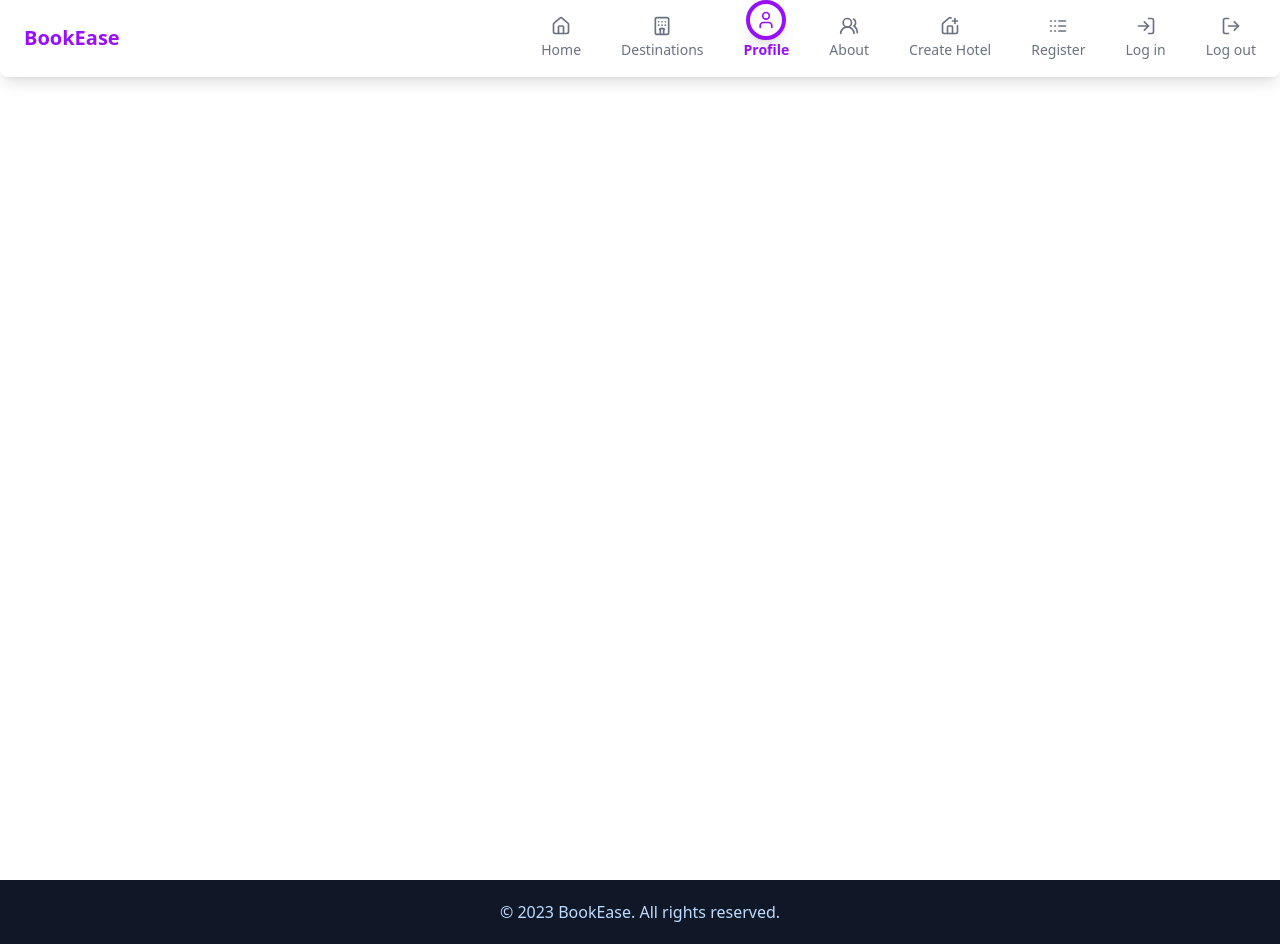
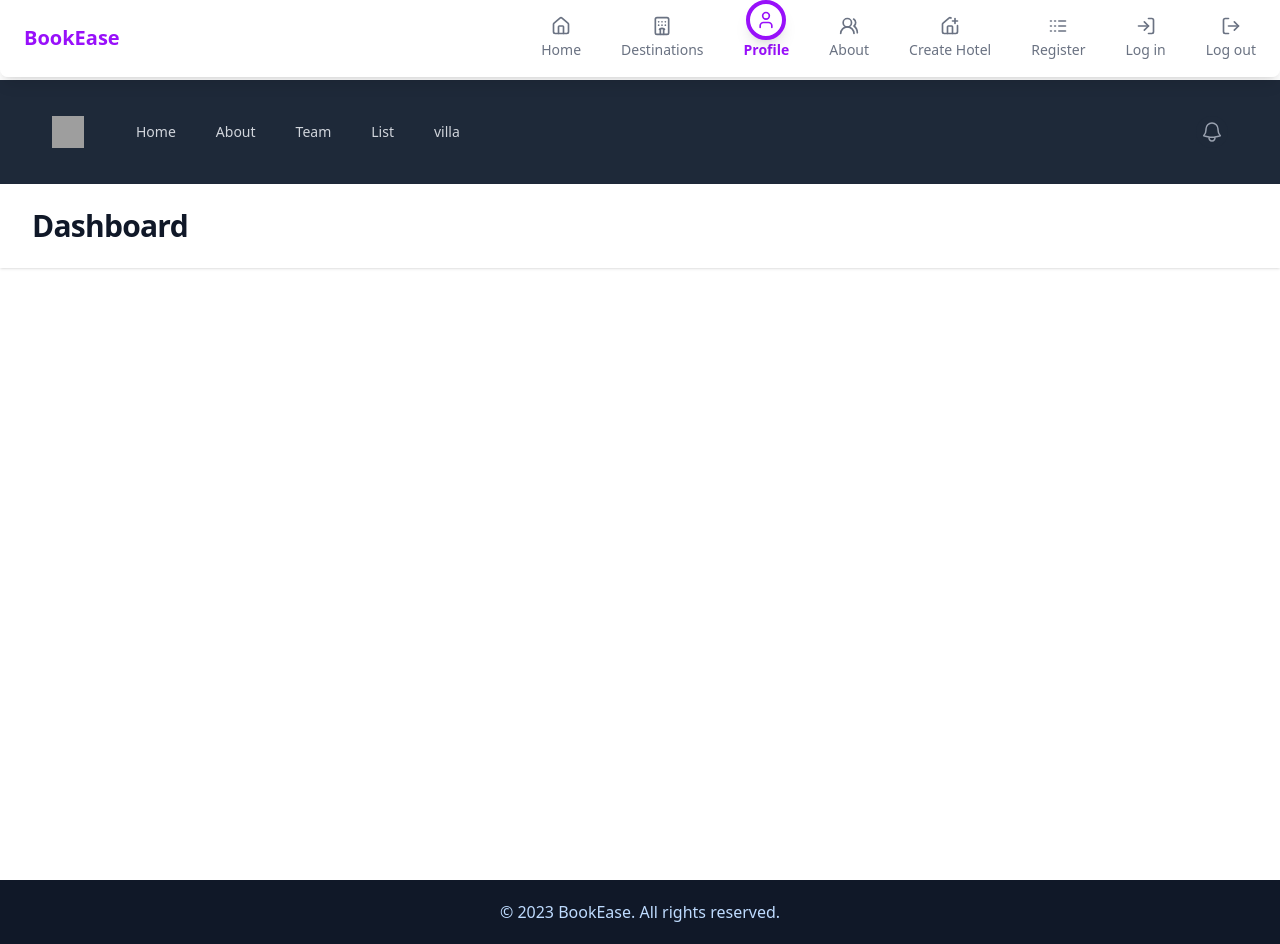
Before and after one commit to Dimitar-Stoykov/ReactJS-Booking-platform-, a React (Vite) app in the folder client/: page /profile in a window 1280 px wide. Built offline with nearby package versions, Linux system fonts and the light colour scheme; grey boxes are pictures that could not be loaded.

Commit message:
dependecies

```diff
--- a/client/package.json
+++ b/client/package.json
@@ -10,6 +10,10 @@
     "preview": "vite preview"
   },
   "dependencies": {
+    "@headlessui/react": "^2.2.0",
+    "@heroicons/react": "^2.2.0",
+    "@tailwindcss/vite": "^4.0.14",
+    "lucide-react": "^0.483.0",
     "react": "^19.0.0",
     "react-dom": "^19.0.0",
     "react-router": "^7.3.0",
--- a/client/src/App.jsx
+++ b/client/src/App.jsx
@@ -4,6 +4,7 @@ import Home from "./components/home/Home"
 import {Routes, Route} from 'react-router';
 import HotelListing from "./components/hotels/HotelListing";
 import HotelDetails from "./components/hotels/HotelDetails";
+import Profile from "./components/profile/Profile";
 
 
 
@@ -18,6 +19,7 @@ function App() {
           <Route path="/about" element={<About /> } />
           <Route path="/destinations" element={<HotelListing /> } />
           <Route path="/hotel/details" element={<HotelDetails /> } />
+          <Route path="/profile" element={<Profile /> } />
         </Routes>
 
         </main>
--- a/client/src/components/hotels/HotelListing.jsx
+++ b/client/src/components/hotels/HotelListing.jsx
@@ -10,11 +10,8 @@ export default function HotelListing() {
 
         }}>
 
-        <div className="absolute inset-0  bg-opacity-50 flex flex-col justify-center items-center text-center text-white p-6">
+        <div className="absolute mb-8 inset-0  bg-opacity-50 flex flex-col justify-center items-center text-center text-white p-6">
           <h1 className="text-5xl font-bold">Find Your Perfect Stay</h1>
-          <p className="text-lg mt-4 max-w-xl">
-            Discover luxurious hotels and resorts tailored to your dream vacation.
-          </p>
         </div>
       </div>
 
--- /dev/null
+++ b/client/src/components/profile/Profile.jsx
@@ -0,0 +1,156 @@
+import { Disclosure, DisclosureButton, DisclosurePanel, Menu, MenuButton, MenuItem, MenuItems } from '@headlessui/react'
+import { Bars3Icon, BellIcon, XMarkIcon } from '@heroicons/react/24/outline'
+import { Link, NavLink } from 'react-router'
+
+
+
+export default function Profile() {
+    const user = {
+        name: 'Tom Cook',
+        email: 'tom@example.com',
+        imageUrl:
+          'https://images.unsplash.com/photo-1472099645785-5658abf4ff4e?ixlib=rb-1.2.1&ixid=eyJhcHBfaWQiOjEyMDd9&auto=format&fit=facearea&facepad=2&w=256&h=256&q=80',
+      }
+      const navigation = [
+        { name: 'Home', href: '/',},
+        { name: 'About', href: '/about', },
+        { name: 'Team', href: '/team', },
+        {name: 'List', href: '/list'},
+        {name: 'villa', href: '/villa'}
+      ]
+      const userNavigation = [
+        { name: 'Your Profile', href: '#' },
+        { name: 'Settings', href: '#' },
+        { name: 'Sign out', href: '#' },
+      ]
+
+      function classNames(...classes) {
+        return classes.filter(Boolean).join(' ')
+      }
+
+
+
+    return (
+
+        <>
+
+          <div className="min-h-full">
+            <Disclosure as="nav" className="p-5 bg-gray-800">
+              <div className="mx-auto max-w-7xl px-4 sm:px-6 lg:px-8">
+                <div className="flex h-16 items-center justify-between">
+                  <div className="flex items-center">
+                    <div className="shrink-0">
+                      <img
+                        alt="Your Company"
+                        src="https://tailwindui.com/plus-assets/img/logos/mark.svg?color=indigo&shade=500"
+                        className="size-8"
+                      />
+                    </div>
+                    <div className="hidden md:block">
+                      <div className="ml-10 flex items-baseline space-x-4">
+                        {navigation.map((item) => (
+                          <NavLink
+                            key={item.name}
+                            to={item.href}
+                            style={({isActive}) => isActive ? {color: 'white', background: 'darkorange' } : {}}
+                         className={classNames(
+                           item.current ? 'bg-gray-900 text-white' : 'text-gray-300 hover:bg-gray-700 hover:text-white',
+                           'rounded-md px-3 py-2 text-sm font-medium',
+                         )}
+                          >
+                            {item.name}
+                          </NavLink>
+                        ))}
+                      </div>
+                    </div>
+                  </div>
+                  <div className="hidden md:block">
+                    <div className="ml-4 flex items-center md:ml-6">
+                      <button
+                        type="button"
+                        className="relative rounded-full bg-gray-800 p-1 text-gray-400 hover:text-white focus:ring-2 focus:ring-white focus:ring-offset-2 focus:ring-offset-gray-800 focus:outline-hidden"
+                      >
+                        <span className="absolute -inset-1.5" />
+                        <span className="sr-only">View notifications</span>
+                        <BellIcon aria-hidden="true" className="size-6" />
+                      </button>
+
+                    </div>
+                  </div>
+                  <div className="-mr-2 flex md:hidden">
+                    {/* Mobile menu button */}
+                    <DisclosureButton className="group relative inline-flex items-center justify-center rounded-md bg-gray-800 p-2 text-gray-400 hover:bg-gray-700 hover:text-white focus:ring-2 focus:ring-white focus:ring-offset-2 focus:ring-offset-gray-800 focus:outline-hidden">
+                      <span className="absolute -inset-0.5" />
+                      <span className="sr-only">Open main menu</span>
+                      <Bars3Icon aria-hidden="true" className="block size-6 group-data-open:hidden" />
+                      <XMarkIcon aria-hidden="true" className="hidden size-6 group-data-open:block" />
+                    </DisclosureButton>
+                  </div>
+                </div>
+              </div>
+
+              <DisclosurePanel className="md:hidden">
+                <div className="space-y-1 px-2 pt-2 pb-3 sm:px-3">
+                  {navigation.map((item) => (
+                    <DisclosureButton
+                      key={item.name}
+                      as="a"
+                      href={item.href}
+                      aria-current={item.current ? 'page' : undefined}
+                      className={classNames(
+                        item.current ? 'bg-gray-900 text-white' : 'text-gray-300 hover:bg-gray-700 hover:text-white',
+                        'block rounded-md px-3 py-2 text-base font-medium',
+                      )}
+                    >
+                      {item.name}
+                    </DisclosureButton>
+                  ))}
+                </div>
+                <div className="border-t border-gray-700 pt-4 pb-3">
+                  <div className="flex items-center px-5">
+                    <div className="shrink-0">
+                      <img alt="" src={user.imageUrl} className="size-10 rounded-full" />
+                    </div>
+                    <div className="ml-3">
+                      <div className="text-base/5 font-medium text-white">{user.name}</div>
+                      <div className="text-sm font-medium text-gray-400">{user.email}</div>
+                    </div>
+                    <button
+                      type="button"
+                      className="relative ml-auto shrink-0 rounded-full bg-gray-800 p-1 text-gray-400 hover:text-white focus:ring-2 focus:ring-white focus:ring-offset-2 focus:ring-offset-gray-800 focus:outline-hidden"
+                    >
+                      <span className="absolute -inset-1.5" />
+                      <span className="sr-only">View notifications</span>
+                      <BellIcon aria-hidden="true" className="size-6" />
+                    </button>
+                  </div>
+                  <div className="mt-3 space-y-1 px-2">
+                    {userNavigation.map((item) => (
+                      <DisclosureButton
+                        key={item.name}
+                        as="a"
+                        href={item.href}
+                        className="block rounded-md px-3 py-2 text-base font-medium text-gray-400 hover:bg-gray-700 hover:text-white"
+                      >
+                        {item.name}
+                      </DisclosureButton>
+                    ))}
+                  </div>
+                </div>
+              </DisclosurePanel>
+            </Disclosure>
+
+            <header className="bg-white shadow-sm">
+              <div className="mx-auto max-w-7xl px-4 py-6 sm:px-6 lg:px-8">
+                <h1 className="text-3xl font-bold tracking-tight text-gray-900">Dashboard</h1>
+              </div>
+            </header>
+            <main>
+              <div className="mx-auto max-w-7xl px-4 py-6 sm:px-6 lg:px-8">{/* Your content */}</div>
+            </main>
+          </div>
+
+        </>
+
+    );
+}
--- a/client/vite.config.js
+++ b/client/vite.config.js
@@ -4,7 +4,8 @@ import tailwindcss from '@tailwindcss/vite'
 
 // https://vite.dev/config/
 export default defineConfig({
-  plugins: [react(),
+  plugins: [
+    react(),
     tailwindcss(),
   ],
 
```
Also changed, not shown: 1 other file (tests, documents, lock files or other folders).
